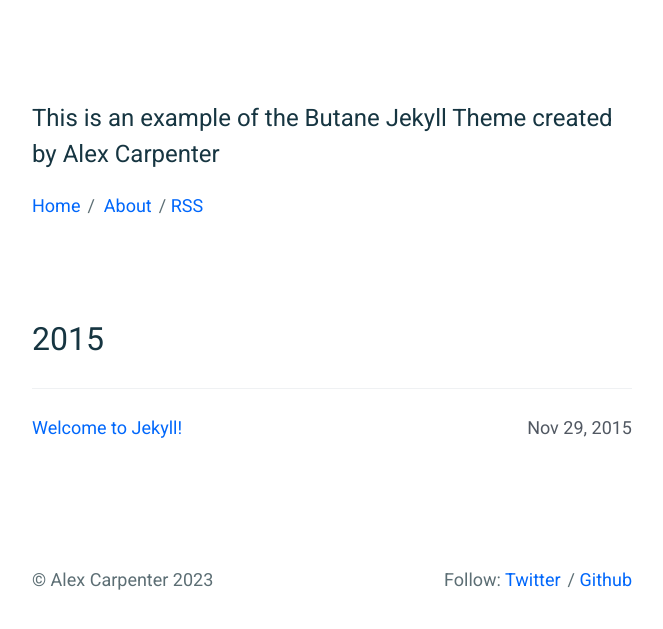
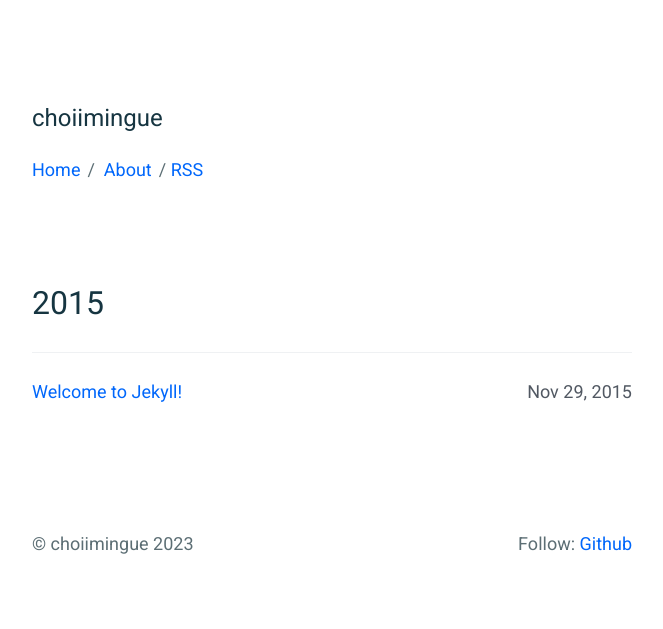
Before and after one commit to choiimingue/choiimingue.github.io, a Jekyll site: the page built from index.html, in a window 1280 px wide. Shown: the top 629 px of the page, without its empty margins (308-971 px from the left). Built offline with Jekyll 4.4.1, drawn with Linux system fonts in a browser that asks for light colours.

Commit message:
Update _config.yml

```diff
--- a/_config.yml
+++ b/_config.yml
@@ -1,13 +1,13 @@
 # Site settings
 title: Butane Jekyll Theme
 description: >
-    This is an example of the Butane Jekyll Theme created by Alex Carpenter
-author: Alex Carpenter
-email: youemail@gmail.com
+    choiimingue
+author: choiimingue
+email: akaminq@gmail.com
 baseurl: "" # the subpath of your site, e.g. /blog
-url: "http://alexcarpenter.github.io" # the base hostname & protocol for your site
-twitter_username: hybrid_alex
-github_username:  alexcarpenter
+url: "http://choiimingue.github.io" # the base hostname & protocol for your site
+twitter_username:
+github_username:  choiimingue
 
 # Build settings
 include: [_pages]
```
